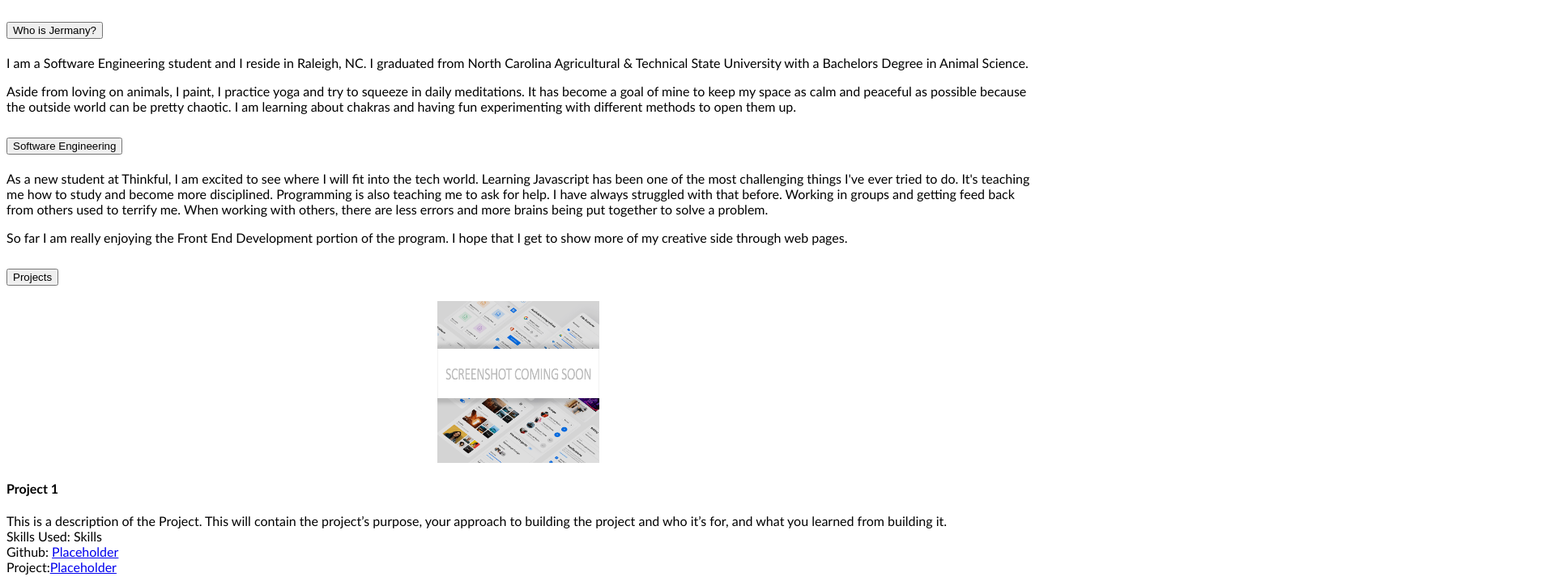
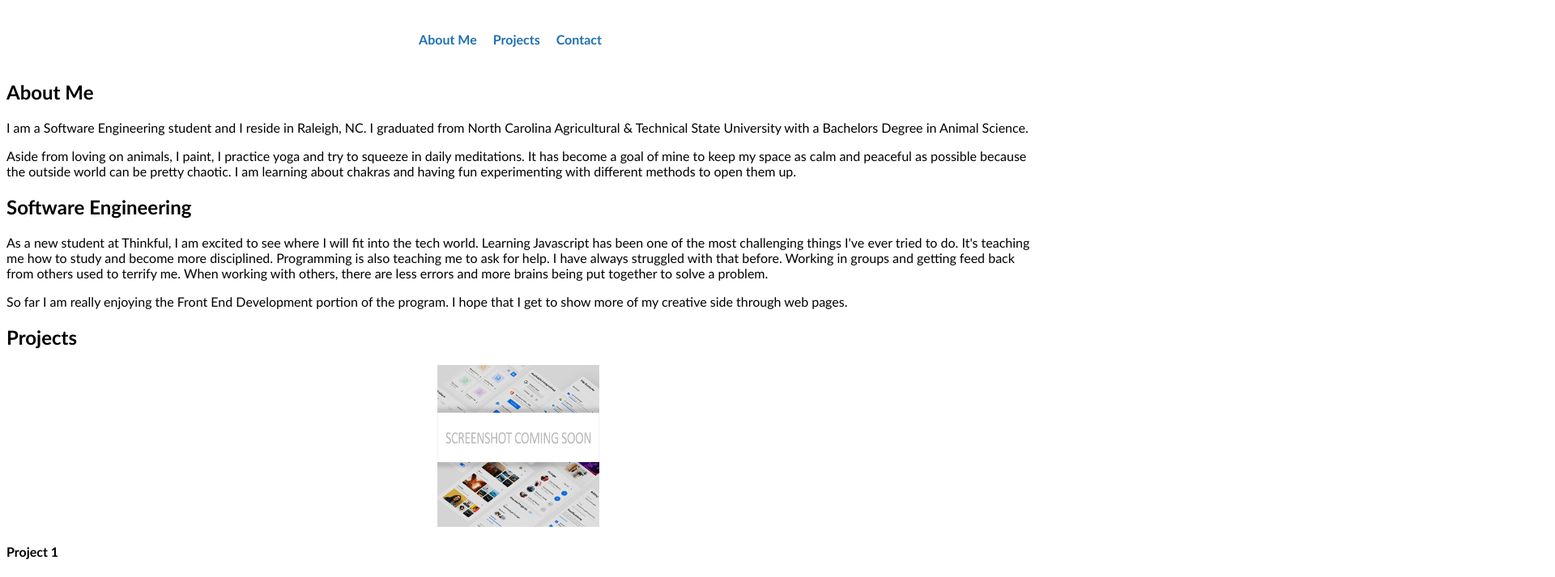
Before and after one commit to jermanyb/JermanyPortfolio2021, a plain HTML site: page index.html in a window 1280 px wide. Shown: the part 810-1523 px from the top of the page at 81% size, 1920 px wide, since content can reach past the window. Drawn offline with Linux system fonts and the light colour scheme.

Commit message:
bootstrap removed
Signed-off-by: Jermany <brown.jermanya@gmail.com@thinkful.com>

```diff
--- a/index.html
+++ b/index.html
@@ -20,55 +20,34 @@
     </header>
 <!--Intro -->
     <main>
-        <div class="accordion" id="accordionExample">
-             <div class="card">
-                <div class="card-header" id="headingOne">
-                    <h2 class="mb-0">
-                        <button class="btn btn-link" type="button" data-toggle="collapse" data-target="#collapseOne" aria-expanded="true" aria-controls="collapseOne">
-                            Who is Jermany?
-                        </button>
-                    </h2>
-                </div>
+        <div class="nav item" id="navBar">
+            <a href="#about"><h4 class="nav-el">About Me</h4></a>
+            <a href="#projects"><h4 class="nav-el">Projects</h4></a>
+            <a href="#contact"><h4 class="nav-el">Contact</h4></a>
+        </div>
+        <section id="about">
+            <div class="aboutBody">
+                            <h2>About Me</h2>
 
-                <div id="collapseOne" class="collapse show" aria-labelledby="headingOne" data-parent="#accordionExample">
-                    <div class="card-body">
                         <p>I am a Software Engineering student and I reside in Raleigh, NC. I graduated from North Carolina Agricultural & Technical State University
                         with a Bachelors Degree in Animal Science. </p>
                         <p>Aside from loving on animals, I paint, I practice yoga and try to squeeze in daily meditations. It has become a goal of mine to keep my space as calm and peaceful
                             as possible because the outside world can be pretty chaotic. I am learning about chakras and
                         having fun experimenting with different methods to open them up. </p>
-                    </div>
-                </div>
-            </div>
-            <div class="card">
-                <div class="card-header" id="headingTwo">
-                    <h2 class="mb-0">
-                        <button class="btn btn-link collapsed" type="button" data-toggle="collapse" data-target="#collapseTwo" aria-expanded="false" aria-controls="collapseTwo">
-                            Software Engineering
-                        </button>
-                    </h2>
-                </div>
-                <div id="collapseTwo" class="collapse" aria-labelledby="headingTwo" data-parent="#accordionExample">
-                    <div class="card-body">
-                        As a new student at Thinkful, I am excited to see where I will fit into the tech world. Learning Javascript has been one of the most challenging things
+
+                            <h2>Software Engineering</h2>
+
+                        <p>As a new student at Thinkful, I am excited to see where I will fit into the tech world. Learning Javascript has been one of the most challenging things
                         I've ever tried to do. It's teaching me how to study and become more disciplined. Programming is also teaching me to ask for help. I have always
                         struggled with that before. Working in groups and getting feed back from others used to terrify me. When working with others,
-                        there are less errors and more brains being put together to solve a problem.
+                        there are less errors and more brains being put together to solve a problem. </p>
                         <p>So far I am really enjoying the Front End Development portion of the program. I hope that I get to show more of my creative side through web pages.</p>
-                    </div>
-                </div>
             </div>
+        </section>
+
  <!--Projects-->
-            <div class="card">
-                <div class="card-header" id="headingThree">
-                    <h2 class="mb-0">
-                        <button class="btn btn-link collapsed" type="button" data-toggle="collapse" data-target="#collapseThree" aria-expanded="false" aria-controls="collapseThree">
-                            Projects
-                        </button>
-                    </h2>
-                </div>
-                <div id="collapseThree" class="collapse" aria-labelledby="headingThree" data-parent="#accordionExample">
-                    <div class="card-body">
+        <section id="projects">
+                                <h2>Projects</h2>
                                 <div class="item">
                                     <img src ="Screenshot.png" alt="placeholder">
                                     <h4>Project 1</h4>
@@ -91,11 +70,7 @@
                                       Project:<a href="https://github.com/jermanyb" target="_blank">Placeholder</a><br />
                                    </p>
                                 </div>
-                    </div>
-
-                </div>
-            </div>
-        </div>
+        </section>
 
 <!--Contact Info-->
     <section id="contact" class="group">
--- a/mystyle.css
+++ b/mystyle.css
@@ -31,6 +31,26 @@ footer {
 	display: flex;
 	justify-content: center;
   	align-items: center;
+}
+
+.nav {
+	display: flex;
+	padding-top: 20px;
+	flex-direction: row;
+	padding-bottom: 0;
+	justify-content: center;
+
+}
+
+.nav-el{
+	margin-right: 20px;
+	text-decoration: none;
+
+}
+
+.item a{
+	text-decoration: none;
+	color: rgb(33, 112, 177);
 }
 
 img {
@@ -100,7 +120,7 @@ span{
 
 
 /* ---  (Desktop) Groups & Items --- */
-@media screen and (min-width:600px){
+@media all and (min-width:624px){
 
 form label {
 	display: flex;
@@ -118,21 +138,3 @@ form label {
 	min-height: 50px;
   }
 }
-
-@media screen and (min-width: 1200px) {
-	form label {
-	display: flex;
-	width: 50%;
-  }
-  form button {
-	display: flex;
-  }
-  form input {
-	width: 50%;
-	min-height: 30px;
-  }
-  form textarea {
-	width: 50%;
-	min-height: 50px;
-  }
-  }
```
